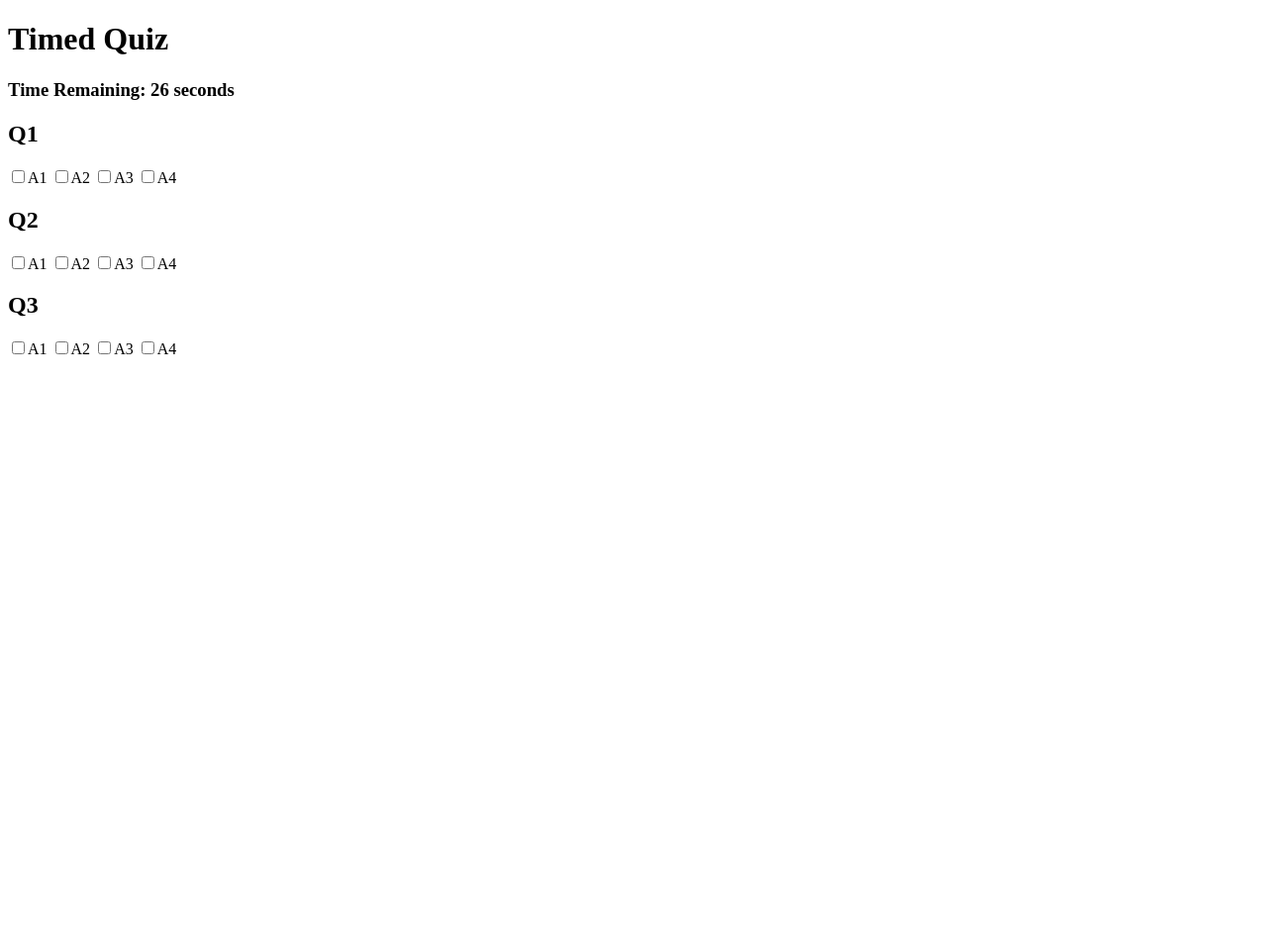
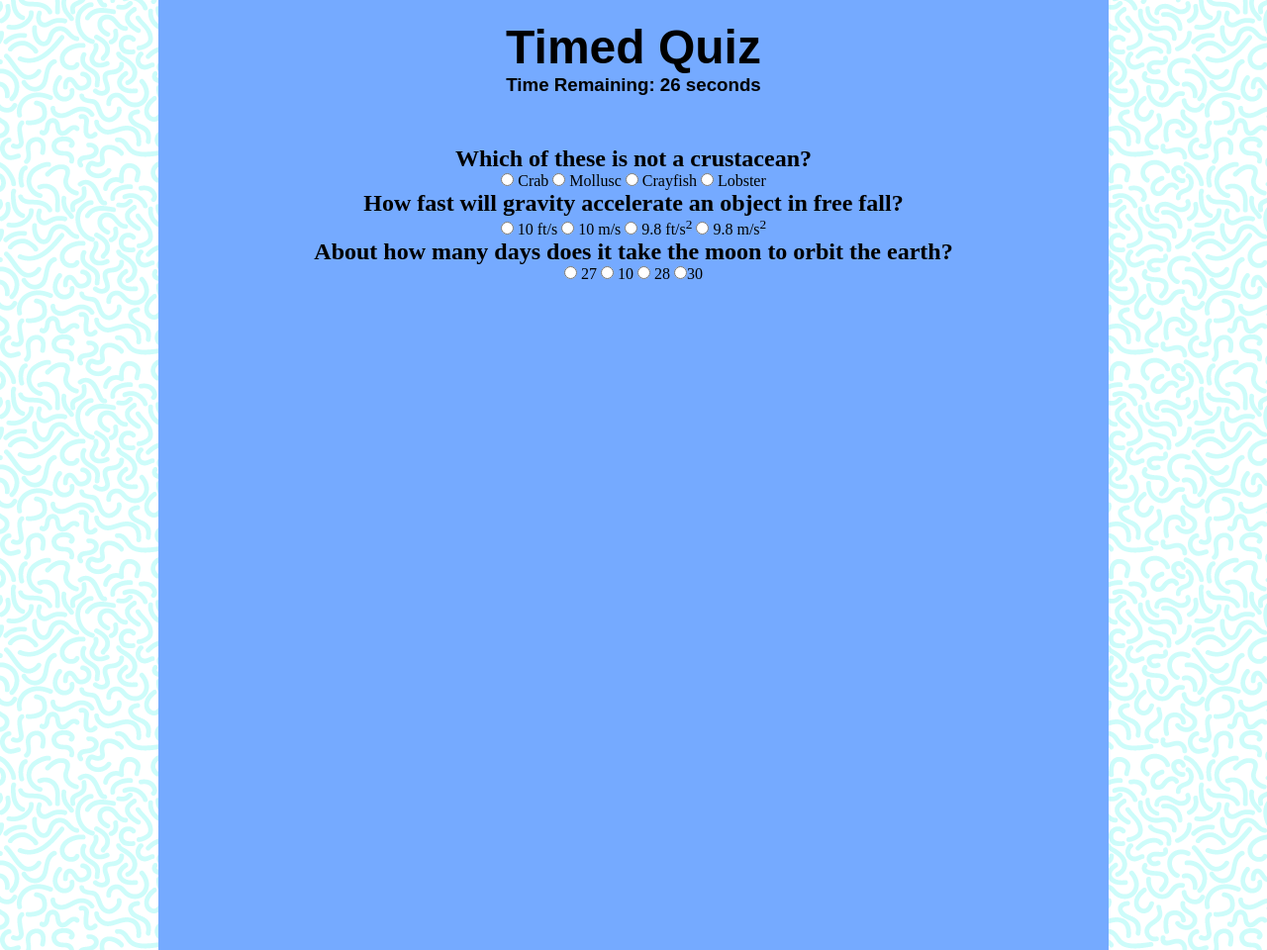
Before and after one commit to KKuhn09/TriviaGame, a plain HTML site: page index.html in a window 1280 px wide. Shown: the whole page at 99% size. Before the commit the page ends 800 px from the top, so only its background shows below. Drawn offline with nearby package versions, Linux system fonts and the light colour scheme.

Commit message:
secondCommit

```diff
--- a/assets/css/style.css
+++ b/assets/css/style.css
@@ -0,0 +1,32 @@
+*{
+	margin: 0px;
+	background: #75aaff;
+}
+
+.div1{
+	margin:auto;
+	width: 960px;
+	height: 960px;
+	text-align: center;
+}
+
+.div2{
+	padding-top: 20px;
+}
+
+.div3{
+	margin: 50px 0px 0px 0px;
+}
+
+body{
+	background: url("../images/wormz/wormz.png");
+}
+
+h1{
+	font-family: Copperplate, "Copperplate Gothic Light", fantasy;
+	font-size: 300%;
+}
+
+h3{
+	font-family: Copperplate, "Copperplate Gothic Light", fantasy;
+}
--- a/assets/javascript/app.js
+++ b/assets/javascript/app.js
@@ -2,16 +2,33 @@ var timeLeft = 30;
 
 $(document).ready(function() {
 
-	//Need to make a function that only allows 1 checkbox to be checked, per form
 
 	//Need to give each answer properties of 'correct' and 'incorrect'
 
 	var timerId = setInterval(countdown, 1000);
+	var score = 0;
+
+	function checkAnswers() {
+		if(document.getElementById("correct1").checked){
+			score++;
+		}
+		if(document.getElementById("correct2").checked){
+			score++;
+		}
+		if(document.getElementById("correct3").checked){
+			score++;
+		}
+	}
+
+	function endGame() {
+		window.alert("Your score is: " + score);
+	}
 
 	function countdown() {
 	  if (timeLeft == 0) {
 	    clearTimeout(timerId);
-	    //endGame function
+	    checkAnswers();
+	    endGame();
 	  }
 	  else {
 	    $("#div1").html("Time Remaining: " + timeLeft + " seconds")
@@ -19,8 +36,4 @@ $(document).ready(function() {
 	  }
 	}
 
-	//endGame function
-	//Will report back to the user what they answered, and if it was correct or not
-	//Will give the user a score based on correct answers
-
 });
--- a/index.html
+++ b/index.html
@@ -6,38 +6,45 @@
   <title>Timed Quiz</title>
   <script src="https://cdnjs.cloudflare.com/ajax/libs/jquery/3.2.1/jquery.min.js"></script>
   <script type="text/javascript" src="assets/javascript/app.js"></script>
+  <link rel="stylesheet" type="text/css" href="assets/css/style.css">
 </head>
 
+<div class="div1">
 <body>
 
+  <div class="div2">
 	  <h1>Timed Quiz</h1>
 
-  <h3 id="div1">Time Remaining: 30 seconds</h3>
+	  <h3 id=div1>Time Remaining: 30 seconds</h3>
 
+	  <div class="div3">
 		  <form>
-  <h2>Q1</h2>
-    <input type="checkbox">A1
-    <input type="checkbox">A2
-    <input type="checkbox">A3
-    <input type="checkbox">A4
+		  	<h2>Which of these is not a crustacean?</h2>
+		  		<input type="radio" name="ocean" value="crab"> Crab
+		  		<input type="radio" name="ocean" id="correct1" value="mollusc"> Mollusc
+		  		<input type="radio" name="ocean" value="crayfish"> Crayfish
+		  		<input type="radio" name="ocean" value="lobster"> Lobster
 		  </form>
 
 		  <form>
-  <h2>Q2</h2>
-    <input type="checkbox">A1
-    <input type="checkbox">A2
-    <input type="checkbox">A3
-    <input type="checkbox">A4
+		  	<h2>How fast will gravity accelerate an object in free fall?</h2>
+		  		<input type="radio" name="physics" value="10ft"> 10 ft/s
+		  		<input type="radio" name="physics" value="10m"> 10 m/s
+		  		<input type="radio" name="physics" value="9.8ft"> 9.8 ft/s<sup>2</sup>
+		  		<input type="radio" name="physics" id = "correct2" value="9.8m"> 9.8 m/s<sup>2</sup>
 		  </form>
 
 		  <form>
-  <h2>Q3</h2>
-    <input type="checkbox">A1
-    <input type="checkbox">A2
-    <input type="checkbox">A3
-    <input type="checkbox">A4
+		  	<h2>About how many days does it take the moon to orbit the earth?</h2>
+		  		<input type="radio" name="moon" id = "correct3" value="27"> 27
+		  		<input type="radio" name="moon" value="10"> 10
+		  		<input type="radio" name="moon" value="28"> 28
+		  		<input type="radio" name="moon" value="30">30
 		  </form>
+	  </div>
+  </div>
 
 </body>
+</div>
 
 </html>
```
Also changed, not shown: assets/images/wormz/readme.txt (added), assets/images/wormz/wormz.png (added), 1 other file. Lines whose indentation alone changed are shown as unchanged.
